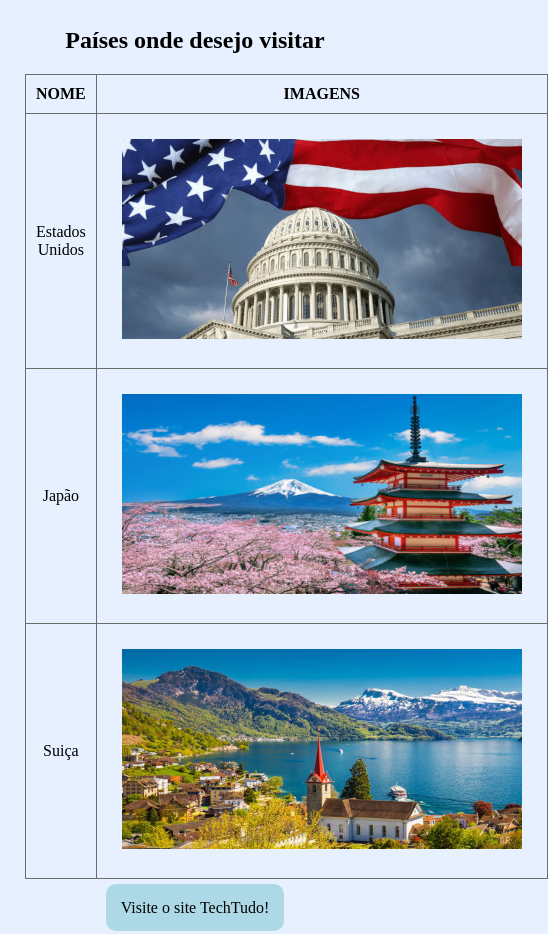
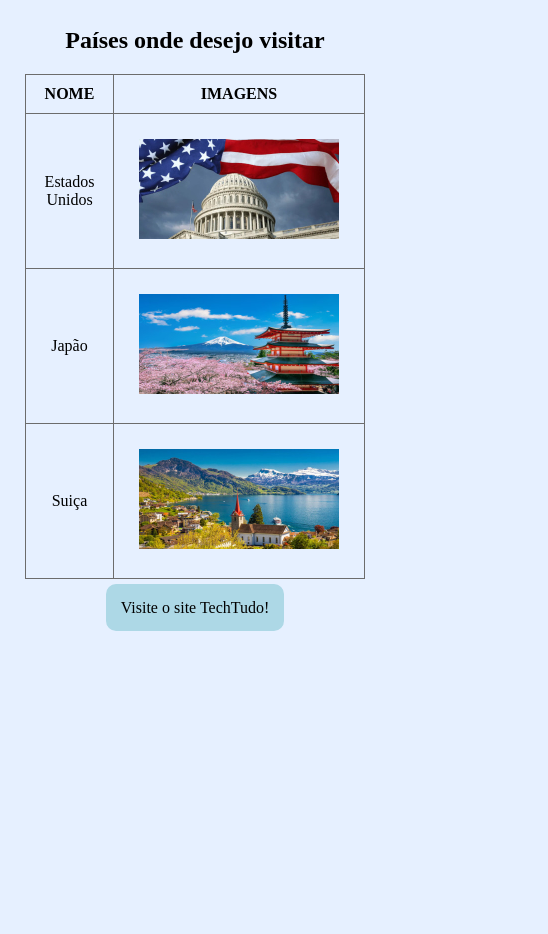
Before and after one commit to fernandonevesmaciel/trabalho-faculdade, a plain HTML site: page index.html in a window 390 px wide. Shown: the part 718-1652 px from the top of the page, 548 px wide, since content can reach past the window. After the commit the page ends 1365 px from the top, so only its background shows below. Drawn offline with Linux system fonts and the light colour scheme.

Commit message:
ajustando imagens com responsividade

```diff
--- a/estilo.css
+++ b/estilo.css
@@ -97,13 +97,22 @@ button:hover{
         margin: 10px;
     }
 
+
+
     table {
-        width: 100%;
+        min-width: 200px;
+        width: auto;
+        table-layout: auto;
     }
 
     img#imagem1 {
-        width: 100%;
+        width: 80%;
         height: auto;
+    }
+
+    img{
+        width: 200px;
+
     }
 
 
```
Also changed, not shown: index.html (+0 -1 lines).
